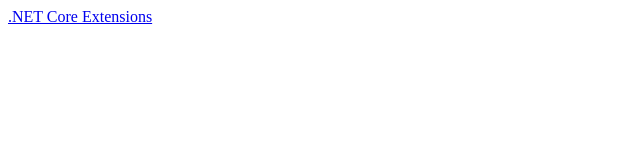
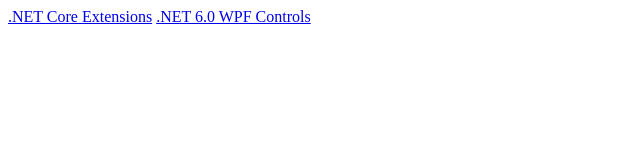
Before and after one commit to sabatex/sabatex, a plain HTML site: page index.html in a window 1280 px wide. Shown: the whole page, without its empty margins (0-640 px from the left). Drawn offline with Linux system fonts and the light colour scheme.

Commit message:
add link WPF.Controls

```diff
--- a/index.html
+++ b/index.html
@@ -8,6 +8,7 @@
 </head>
 <body>
    <a href="https://github.com/sabatex/Extensions">.NET Core Extensions</a>
+   <a href="https://github.com/sabatex/WPF.Controls">.NET 6.0 WPF Controls</a>
 
 </body>
 </html>
```
